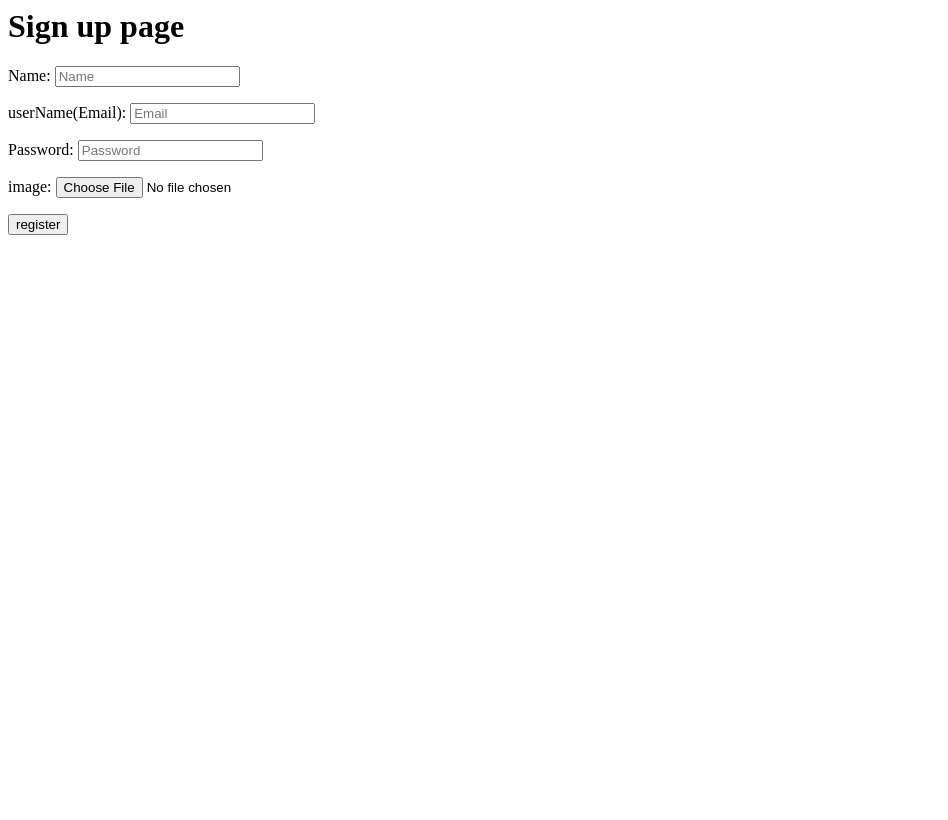
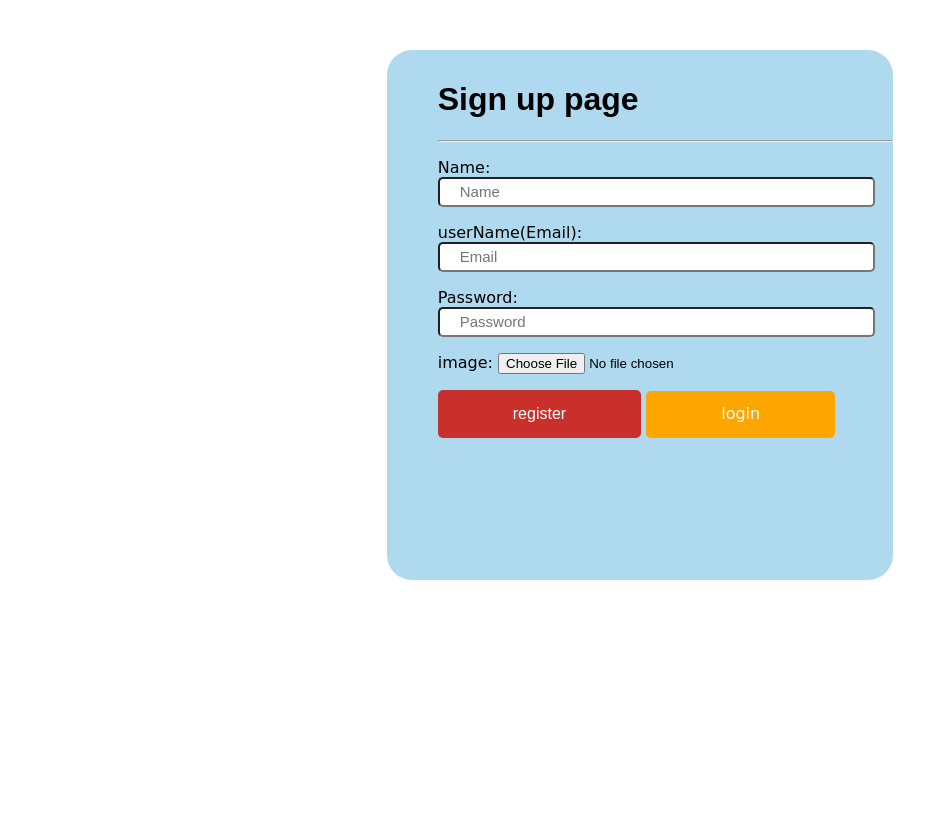
Before and after one commit to MaherSaleem/WebProject, a PHP site: page /signUp.php in a window 1280 px wide. Shown: the top 820 px of the page, without its empty margins (0-948 px from the left). Before the commit the page ends 235 px from the top, so only its background shows below. Run offline with PHP 8.4, Linux system fonts and the light colour scheme.

Commit message:
add css to login , change profile  , add color to tasks

```diff
--- a/commonCSS3.css
+++ b/commonCSS3.css
@@ -183,9 +183,79 @@ p , li , td , th{
     height : 100px;
 }
 
+.login {
+    border-radius: 25px;
+    background-color: #afd9ee;
+    width: 40%;
+    margin: auto;
+    margin-top: 50px;
+    padding-bottom: 10%;
+
+}
+.formDiv{
+   margin-left: 10%;
+    padding-top: 10px ;
+}
+.login input[type=text] ,.login input[type=password] {
+    width: 96%;
+    height: 30px;
+    border-radius: 5px;
+    font-size: 15px;
+    padding-left: 20px;
+
+}
 
 
+.beautyButton{
 
+    background-color: #c9302c;
+    border: none;
+    color: white;
+    padding: 15px 75px;
+    text-align: center;
+    text-decoration: none;
+    display: inline-block;
+    font-size: 16px;
+    border-radius: 5px;
+
+}
+
+.beautyButton:hover{
+    background-color: #44af00;
+}
+.updateStatus {
+
+    background-color: #3da2bf;
+    border: none;
+    color: white;
+    padding: 16px 19px;
+    text-align: center;
+    text-decoration: none;
+    display: inline-block;
+    font-size: 16px;
+    margin-top: 11px;
+    margin-left: 1%;
+    border-radius: 5px;
+}
+.updateStatus:hover{
+    background-color: #d9534f;
+}
+.otherColor{
+    background-color: orange;
+    padding-top: 13px;
+}
+
+
+#rightArrow{
+    position: absolute;
+    right: 20%;
+    font-size: 4em;
+}
+#leftArrow{
+    position: absolute;
+    left: 20%;
+    font-size: 4em;
+}
 /*#footer{*/
     /*background-color: brown;*/
     /*clear: both;*/
--- a/header_and_nav.php
+++ b/header_and_nav.php
@@ -20,6 +20,7 @@
                 <a href="lateTasks.php"><li class="nav_elm" >late tasks</li></a>
                 <a href="pendingTasks.php"><li class="nav_elm" >pending tasks</li></a>
                 <a href="activeTasks.php"><li class="nav_elm" >active tasks</li></a>
+                <a href="finishedTasks.php"><li class="nav_elm" >finished tasks</li></a>
                 <a href="setting.php"><li class="nav_elm" >Setting</li></a>
 
             </ul>
--- a/signUp.php
+++ b/signUp.php
@@ -3,6 +3,7 @@
 <html>
 
 <head>
+    <link rel="stylesheet" type="text/css" href="commonCSS3.css"/>
 
 </head>
 
@@ -12,33 +13,38 @@
 
 
     ?>
-    <h1>Sign up page</h1>
-    <form action="signed_up_successfully.php"  method="post" enctype="multipart/form-data">
 
+    <form class="login" action="signed_up_successfully.php"  method="post" enctype="multipart/form-data">
+        <div class="formDiv">
+         <h1>Sign up page</h1>
+            <hr>
         <p>
-        <label for="name" >Name:</label>
-        <input type="text"  name="name" id="name" placeholder="Name" >
+        <label  for="name" >Name:</label>
+        <input required type="text"  name="name" id="name" placeholder="Name" >
         </p>
 
         <p>
             <!--which is the email-->
             <label for="username" >userName(Email):</label>
-            <input type="text"  name="username" id="username" placeholder="Email" >
+            <input  required type="text"  name="username" id="username" placeholder="Email" >
         </p>
 
         <p>
             <label for="password" >Password:</label>
-            <input type="password"  name="password" id="password" placeholder="Password" >
+            <input required type="password"  name="password" id="password" placeholder="Password" >
         </p>
 
         <p>
             <label for="pic" >image:</label>
-            <input type="file"  name="pic" id="pic" >
+            <input required type="file"  name="pic" id="pic" >
         </p>
 
         <p>
-            <input type="submit" value="register" name="submit">
+            <input class="beautyButton" type="submit" value="register" name="submit">
+            <a class="beautyButton otherColor" href="login.php">login</a>
+
         </p>
+        </div>
     </form>
 
 
--- a/signed_up_successfully.php
+++ b/signed_up_successfully.php
@@ -13,8 +13,6 @@ if(isset($_POST['submit'])){
     $name = $_POST['name'];
     $username = $_POST['username'];
     $password = $_POST['password'];
-    $pic_path = "img/$username";
-
 
     $insertSqlSt = "INSERT INTO `webproject`.`member` (`mid`, `name`, `username`,
                     `password`, `pic_path`, `date`) VALUES" .
--- a/update_statuses.php
+++ b/update_statuses.php
@@ -7,5 +7,6 @@
         mysql_query($sql);
     }
 
-    header("location: main_page.php");
+    $requestPage = $_SERVER['HTTP_REFERER']; // from where the request come
+    header("location: $requestPage");
 ?>
```
Also changed, not shown: connectToDB.php (+52 -15 lines), finishedTasks.php (added, +18 -0 lines), login.php (+9 -5 lines), main_page.php (+5 -5 lines), setting.php (+36 -3 lines).
